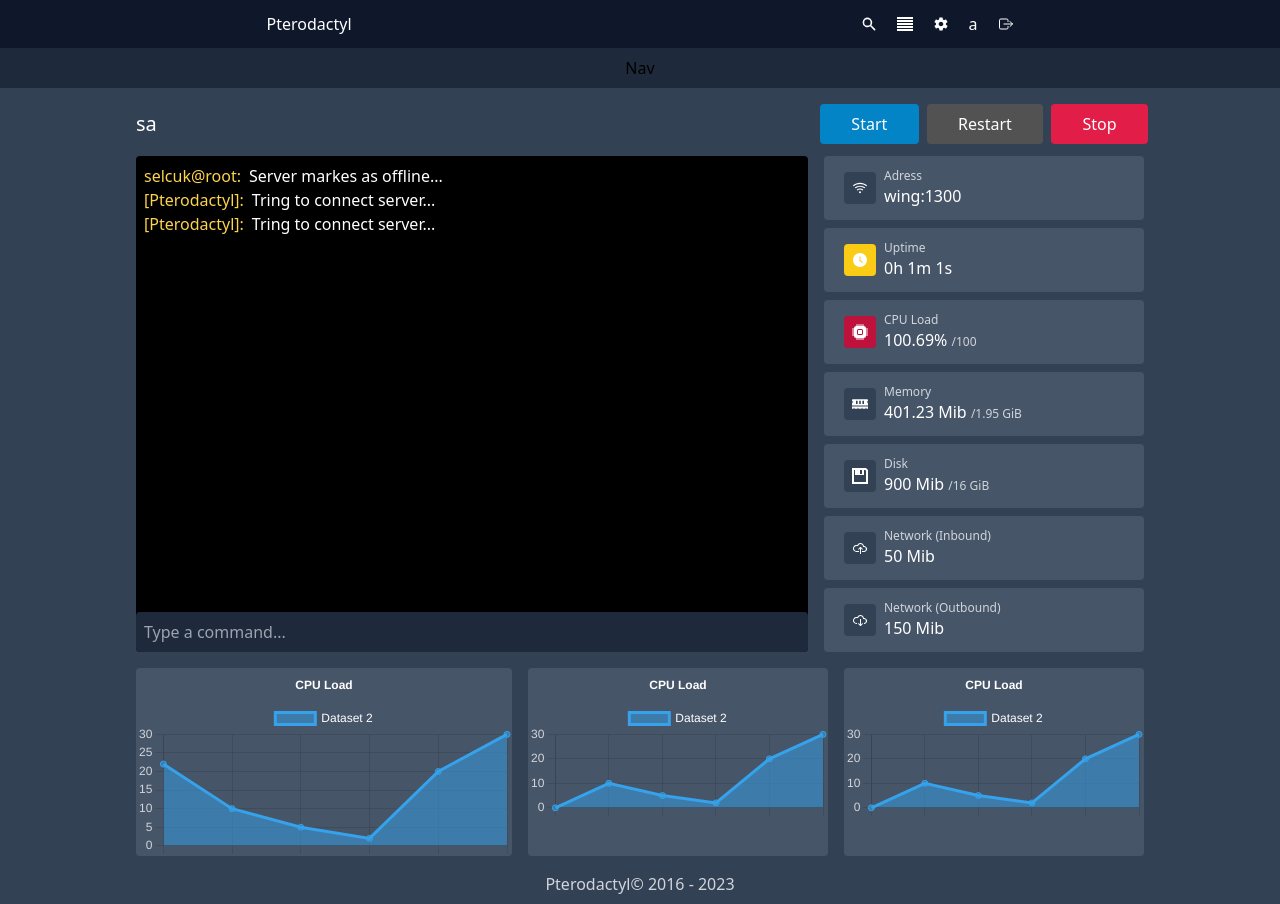
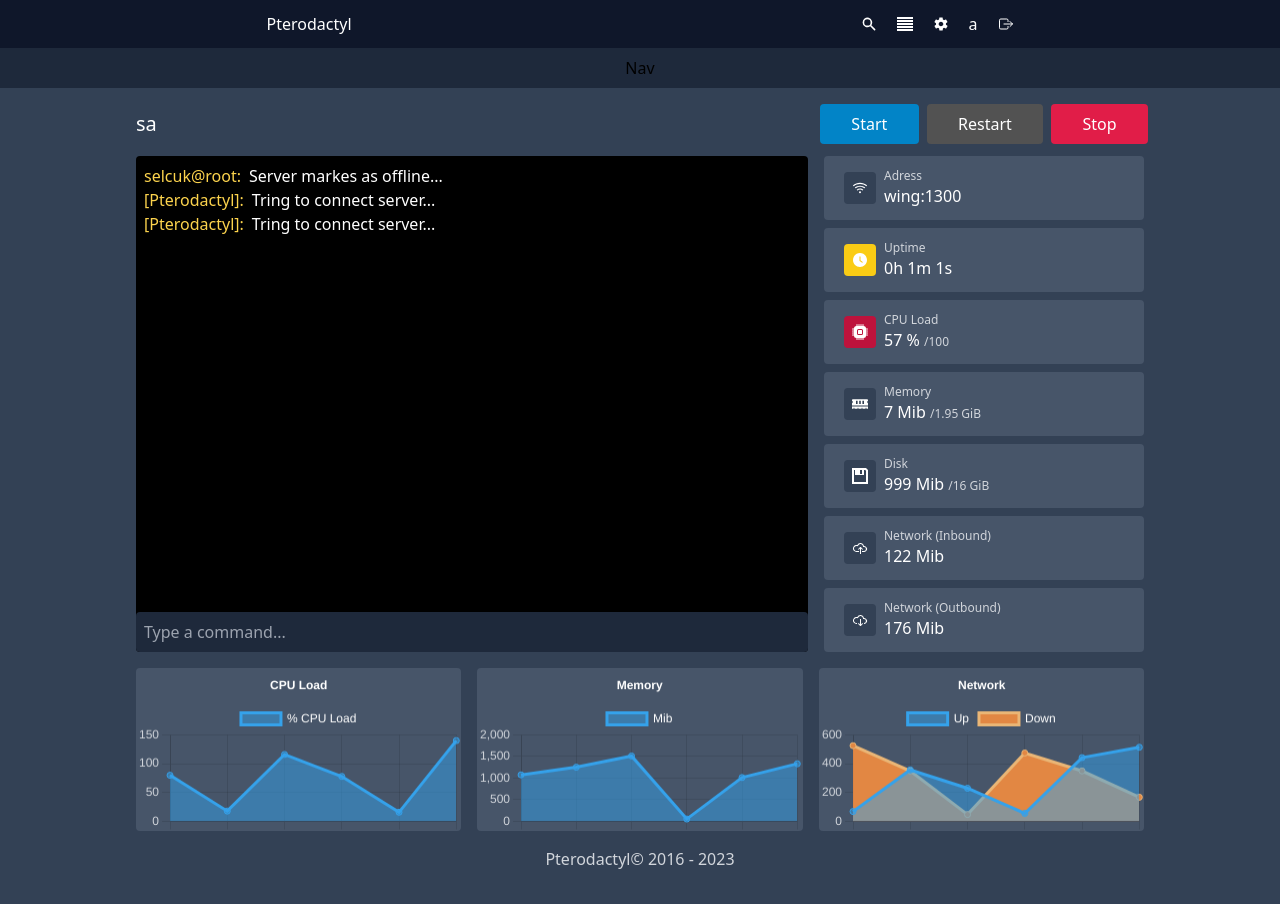
Before and after one commit to selcukguler0/server-analyze, a Next.js app: page / in a window 1280 px wide. After the commit the page ends 879 px from the top, so only its background shows below. Built offline with nearby package versions, Linux system fonts and the light colour scheme.

Commit message:
added randomize to graphs and side panel

```diff
--- a/chartData/CpuLoad.ts
+++ b/chartData/CpuLoad.ts
@@ -30,8 +30,8 @@
 	datasets: [
 		{
 			fill: true,
-			label: "Dataset 2",
-			data: [22, 10, 5, 2, 20, 30],
+			label: "% CPU Load",
+			data: Array.from({ length: 6 }, () => Math.floor(Math.random() * 150)),
 			borderColor: "rgb(53, 162, 235)",
 			backgroundColor: "rgba(53, 162, 235, 0.5)",
 		},
--- a/chartData/Memory.ts
+++ b/chartData/Memory.ts
@@ -9,7 +9,7 @@
 		},
 		title: {
 			display: true,
-			text: "CPU Load",
+			text: "Memory",
 			color: "white",
 		},
 	},
@@ -30,8 +30,8 @@
 	datasets: [
 		{
 			fill: true,
-			label: "Dataset 2",
-			data: [0, 10, 5, 2, 20, 30],
+			label: "Mib",
+			data: Array.from({ length: 6 }, () => Math.floor(Math.random() * 2000)),
 			borderColor: "rgb(53, 162, 235)",
 			backgroundColor: "rgba(53, 162, 235, 0.5)",
 		},
--- a/chartData/Network.ts
+++ b/chartData/Network.ts
@@ -9,7 +9,7 @@
 		},
 		title: {
 			display: true,
-			text: "CPU Load",
+			text: "Network",
 			color: "white",
 		},
 	},
@@ -30,10 +30,17 @@
 	datasets: [
 		{
 			fill: true,
-			label: "Dataset 2",
-			data: [0, 10, 5, 2, 20, 30],
+			label: "Up",
+			data: Array.from({ length: 6 }, () => Math.floor(Math.random() * 600)),
 			borderColor: "rgb(53, 162, 235)",
 			backgroundColor: "rgba(53, 162, 235, 0.5)",
 		},
+		{
+			fill: true,
+			label: "Down",
+			data: Array.from({ length: 6 }, () => Math.floor(Math.random() * 600)),
+			borderColor: "rgb(234,182,118)",
+			backgroundColor: "rgb(226,135,67)",
+		},
 	],
 };
--- a/pages/index.tsx
+++ b/pages/index.tsx
@@ -140,7 +140,8 @@
 								<div>
 									<div className="text-gray-300 text-xs">CPU Load</div>
 									<div className="text-white">
-										100.69% <span className="text-gray-300 text-xs">/100</span>
+										{Math.floor(Math.random() * 150)} %{" "}
+										<span className="text-gray-300 text-xs">/100</span>
 									</div>
 								</div>
 							</div>
@@ -152,7 +153,7 @@
 								<div>
 									<div className="text-gray-300 text-xs">Memory</div>
 									<div className="text-white">
-										401.23 Mib{" "}
+										{Math.floor(Math.random() * 1000)} Mib{" "}
 										<span className="text-gray-300 text-xs">/1.95 GiB</span>
 									</div>
 								</div>
@@ -165,7 +166,7 @@
 								<div>
 									<div className="text-gray-300 text-xs">Disk</div>
 									<div className="text-white">
-										900 Mib{" "}
+										{Math.floor(Math.random() * 1000)} Mib{" "}
 										<span className="text-gray-300 text-xs">/16 GiB</span>
 									</div>
 								</div>
@@ -177,7 +178,9 @@
 								</div>
 								<div>
 									<div className="text-gray-300 text-xs">Network (Inbound)</div>
-									<div className="text-white">50 Mib</div>
+									<div className="text-white">
+										{Math.floor(Math.random() * 300)} Mib
+									</div>
 								</div>
 							</div>
 
@@ -189,7 +192,9 @@
 									<div className="text-gray-300 text-xs">
 										Network (Outbound)
 									</div>
-									<div className="text-white">150 Mib</div>
+									<div className="text-white">
+										{Math.floor(Math.random() * 300)} Mib
+									</div>
 								</div>
 							</div>
 						</div>
@@ -199,10 +204,10 @@
 						<div className="flex-1 bg-slate-600 text-white rounded m-2">
 							<Line options={cpuLoadOptions} data={cpuLoadData} />
 						</div>
-						<div className="bg-slate-600 text-white rounded m-2">
+						<div className="flex-1 bg-slate-600 text-white rounded m-2">
 							<Line options={memoryOptions} data={memoryData} />
 						</div>
-						<div className="bg-slate-600 text-white rounded m-2">
+						<div className="flex-1 bg-slate-600 text-white rounded m-2">
 							<Line options={networkOptions} data={networkData} />
 						</div>
 					</div>
```
